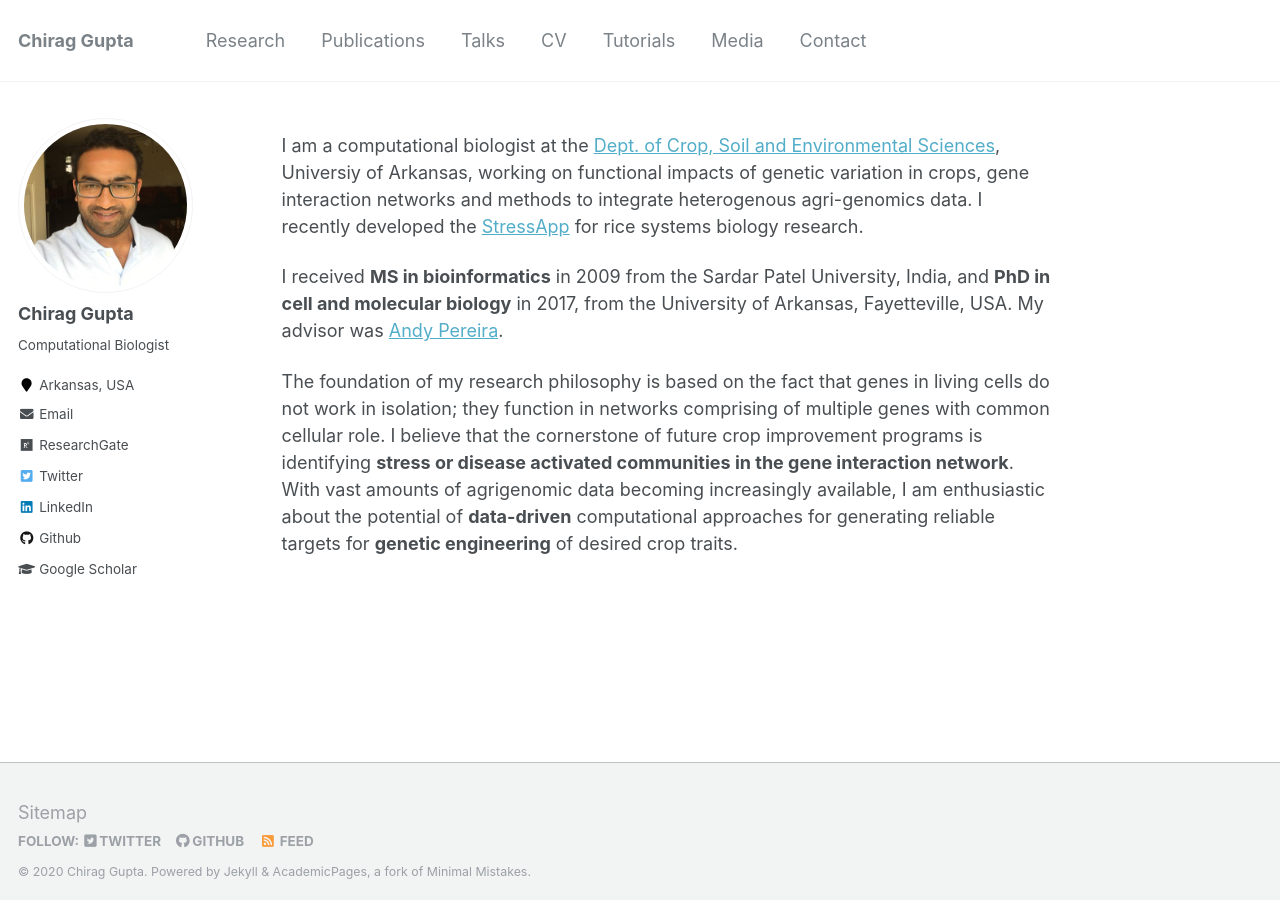
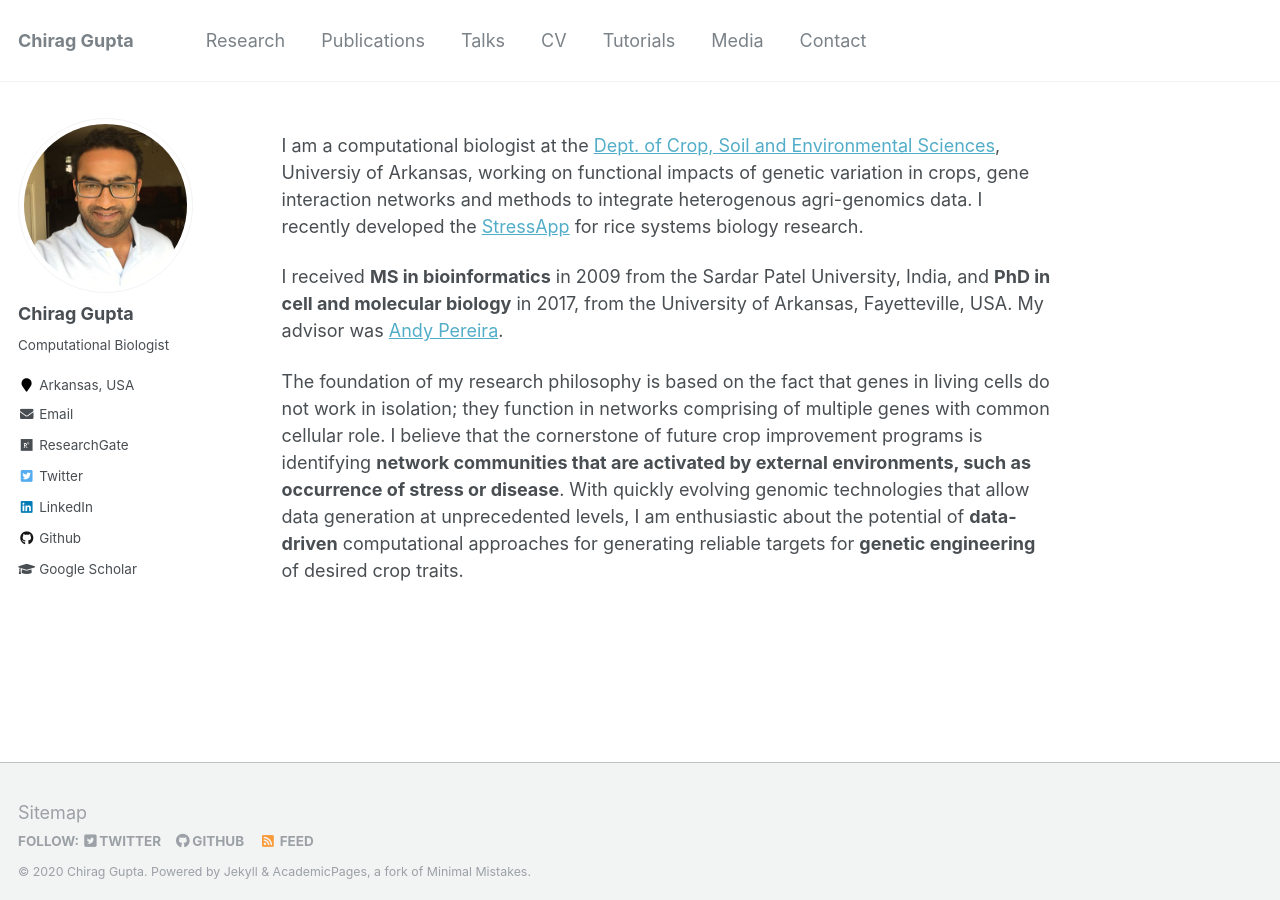
Before and after one commit to cngupta/cngupta.github.io, a Jekyll site: the page built from _pages/about.md, in a window 1280 px wide. Built offline with Jekyll 4.4.1, drawn with Linux system fonts in a browser that asks for light colours.

Commit message:
edit about

```diff
--- a/_pages/about.md
+++ b/_pages/about.md
@@ -12,4 +12,4 @@ I am a computational biologist at the [Dept. of Crop, Soil and Environmental Sci
 
 I received **MS in bioinformatics** in 2009 from the Sardar Patel University, India, and **PhD in cell and molecular biology** in 2017, from the University of Arkansas, Fayetteville, USA. My advisor was [Andy Pereira](https://crop-soil-environmental-sciences.uark.edu/people/faculty-directory/uid/apereira/name/Andy+Pereira/){:target="_blank"}.
 
-The foundation of my research philosophy is based on the fact that genes in living cells do not work in isolation; they function in networks comprising of multiple genes with common cellular role. I believe that the cornerstone of future crop improvement programs is identifying **stress or disease activated communities in the gene interaction network**. With vast amounts of agrigenomic data becoming increasingly available, I am enthusiastic about the potential of **data-driven** computational approaches for generating reliable targets for **genetic engineering** of desired crop traits.
+The foundation of my research philosophy is based on the fact that genes in living cells do not work in isolation; they function in networks comprising of multiple genes with common cellular role. I believe that the cornerstone of future crop improvement programs is identifying **network communities that are activated by external environments, such as occurrence of stress or disease**. With quickly evolving genomic technologies that allow data generation at unprecedented levels, I am enthusiastic about the potential of **data-driven** computational approaches for generating reliable targets for **genetic engineering** of desired crop traits.
```
